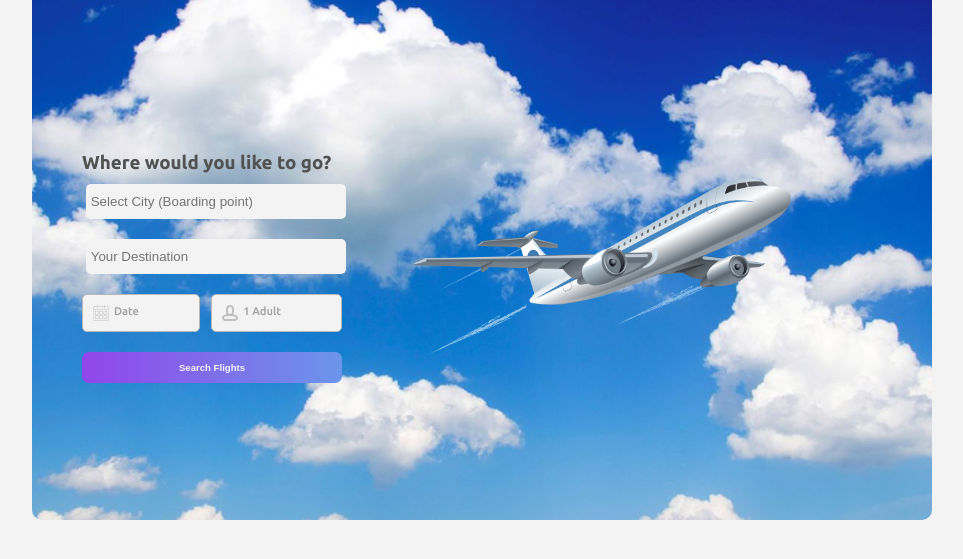
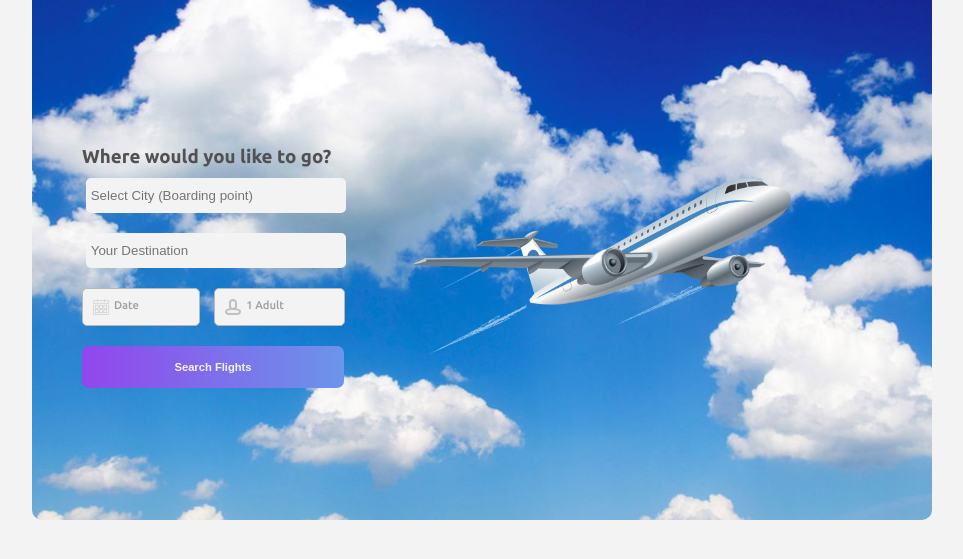
Before and after one commit to tboy44wiz/ZKTeco-Test, a plain HTML site: page index.html in a window 1280 px wide. Shown: the part 175-734 px from the top of the page, without its empty margins (158-1121 px from the left). Drawn offline with Linux system fonts and the light colour scheme.

Commit message:
Corrections and Fixes

```diff
--- a/css/style.css
+++ b/css/style.css
@@ -92,7 +92,7 @@ form .form--title {
 }
 
 .buttonWrapper {
-    width: 260px;
+    width: 263px;
     margin-top: 10px;
     display: flex;
     justify-content: space-between;
@@ -114,13 +114,13 @@ form .form--title {
 .btn--custom {
     background: linear-gradient(to right, #9246ec, #6b95ea);
     margin-top: 20px;
-    width: 260px;
+    width: 262px;
     border: none;
-    padding: 10px;
+    padding: 15px;
     border-radius: 7px;
     color: #f3f3f3;
     font-weight: bold;
-    font-size: 0.6rem;
+    font-size: 0.7rem;
 }
 
 .airplane {
```
